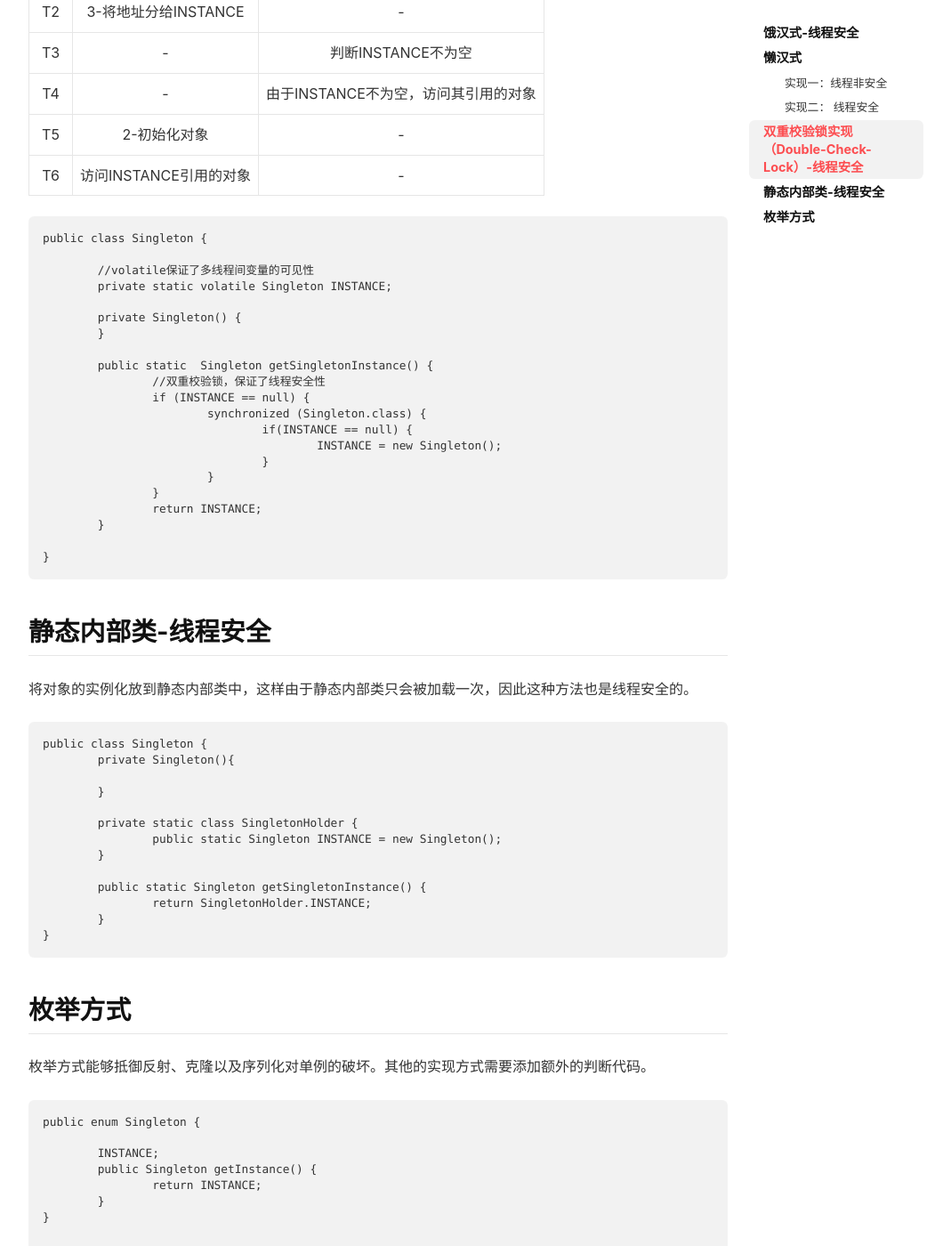
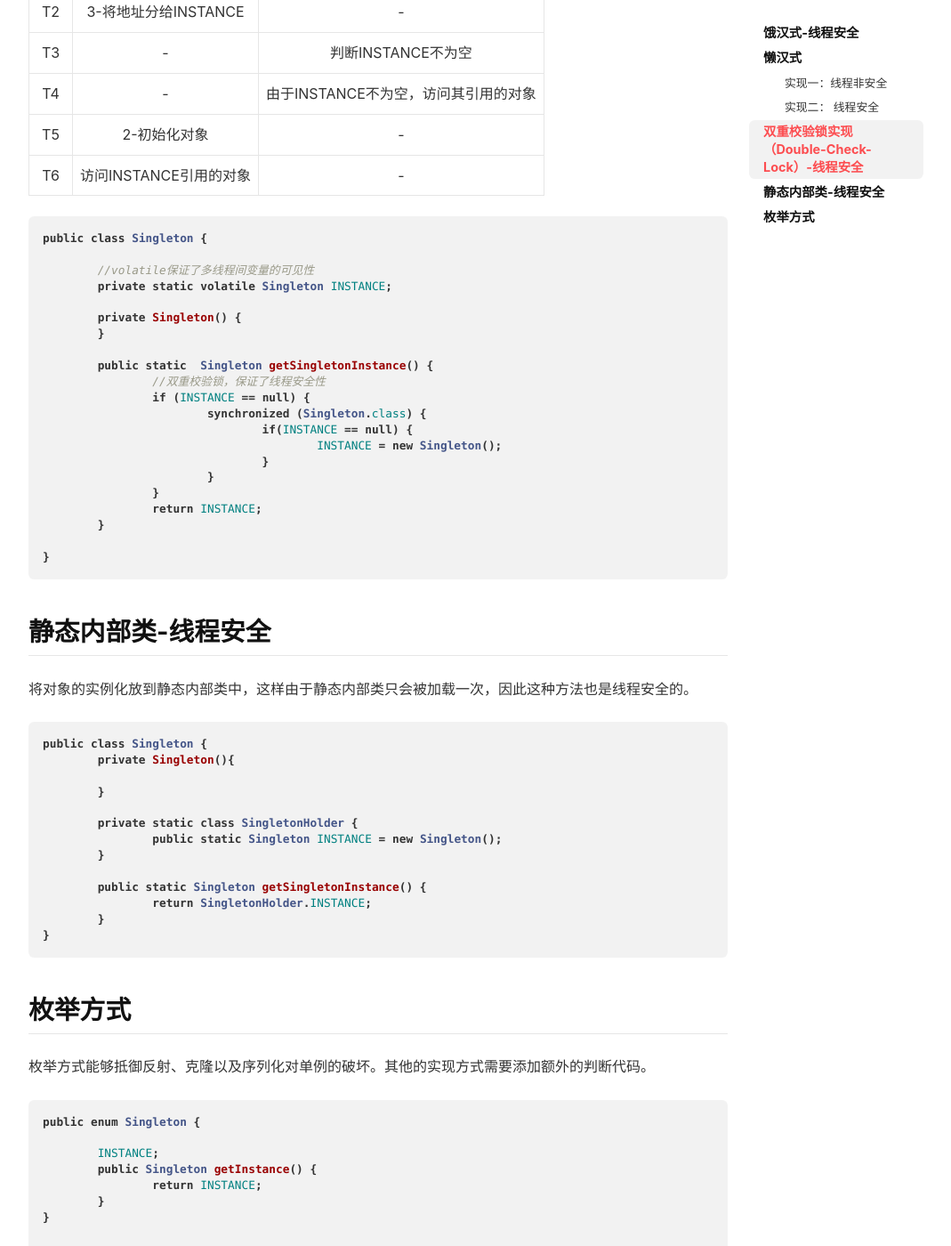
Before and after one commit to Jesuslittlebug/jesuslittlebug.github.io, a Jekyll site: the page built from _posts/2018-05-28-单例模式(Singleton).md, in a window 1280 px wide and 1400 px high, scrolled down 2326 px. Shown: the whole window at 89% size, without its empty margins (105-1174 px from the left). Built offline with Jekyll 4.4.1, drawn with Linux system fonts in a browser that asks for light colours; nearby versions of some CDN libraries; some of the changed text lies outside the part shown.

Commit message:
添加代码类型

````diff
--- a/_posts/2018-05-28-单例模式(Singleton).md
+++ b/_posts/2018-05-28-单例模式(Singleton).md
@@ -9,7 +9,7 @@ tags: 设计模式
 
 ## 饿汉式-线程安全
 实例在类加载的时候就进行了初始化，无论使用还是不使用，一直占用内存直至类被卸载。适用于单例占用内存小且初始化时间短的情况下。
-```
+```java
 public class Singleton {
 	private final static Singleton INSTANCE = new Singleton();
 	private Singleton(){
@@ -26,7 +26,7 @@ public class Singleton {
 ## 懒汉式
 ### 实现一：线程非安全
 在单线程中是没问题的，但多线程中就会重复的实例化。
-```
+```java
 public class Singleton {
 
 	private static Singleton INSTANCE;
@@ -45,7 +45,7 @@ public class Singleton {
 ```
 ### 实现二： 线程安全
 相较于实现一是线程安全的，但是synchronized同步的是整个方法，这会使得高并发的情况下，效率变低。
-```
+```java
 public class Singleton {
 
 	private static Singleton INSTANCE;
@@ -84,7 +84,7 @@ public class Singleton {
 | T6 |访问INSTANCE引用的对象|-|
 
 
-```
+```java
 public class Singleton {
 
 	//volatile保证了多线程间变量的可见性
@@ -109,7 +109,7 @@ public class Singleton {
 ```
 ## 静态内部类-线程安全
 将对象的实例化放到静态内部类中，这样由于静态内部类只会被加载一次，因此这种方法也是线程安全的。
-```
+```java
 public class Singleton {
 	private Singleton(){
 
@@ -126,7 +126,7 @@ public class Singleton {
 ```
 ## 枚举方式
 枚举方式能够抵御反射、克隆以及序列化对单例的破坏。其他的实现方式需要添加额外的判断代码。
-```
+```java
 public enum Singleton {
 
 	INSTANCE;
````
Also changed, not shown: _posts/2018-05-27-生产者消费者模型.md (+3 -3 lines).
